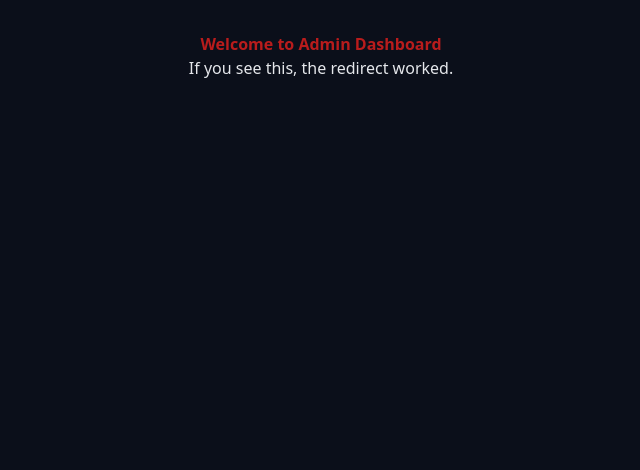
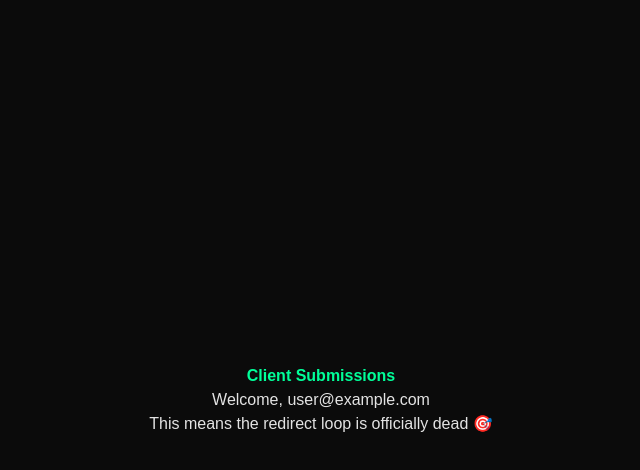
Before and after one commit to presencehq-works/presencehq-app-wp, a Next.js app: page /admin/client-submissions in a window 1280 px wide. Shown: the top 470 px of the page, without its empty margins (319-959 px from the left). Built offline with nearby package versions, Linux system fonts and the light colour scheme; no server answers; sample sign-in values are in the browser's storage.

Commit message:
🧩 Fix client-submissions race condition with loading delay

```diff
--- a/app/admin/client-submissions/page.js
+++ b/app/admin/client-submissions/page.js
@@ -1,10 +1,52 @@
 'use client';
+import { useEffect } from 'react';
+import { useRouter } from 'next/navigation';
+import { useAuth } from '@/context/AuthContext';
 
 export default function ClientSubmissionsPage() {
+  const { user, loading } = useAuth();
+  const router = useRouter();
+
+  useEffect(() => {
+    if (!loading) {
+      if (!user) {
+        console.log('🚫 No user — redirecting to login');
+        router.replace('/admin/login');
+      } else {
+        console.log('✅ Authenticated user:', user.email);
+      }
+    }
+  }, [loading, user, router]);
+
+  // While loading, don't render or redirect yet
+  if (loading) {
+    return (
+      <div style={{ color: '#00ff99', textAlign: 'center', marginTop: 100 }}>
+        Loading session...
+      </div>
+    );
+  }
+
+  // If no user (redirect will happen), render nothing to avoid flicker
+  if (!user) return null;
+
+  // ✅ Authenticated view
   return (
-    <div style={{ padding: '2rem', textAlign: 'center' }}>
-      <h1>Welcome to Admin Dashboard</h1>
-      <p>If you see this, the redirect worked.</p>
+    <div
+      style={{
+        color: '#e3e3e3',
+        background: '#0b0b0b',
+        minHeight: '100vh',
+        display: 'flex',
+        flexDirection: 'column',
+        alignItems: 'center',
+        justifyContent: 'center',
+        fontFamily: 'sans-serif',
+      }}
+    >
+      <h1 style={{ color: '#00ff99' }}>Client Submissions</h1>
+      <p>Welcome, {user.email}</p>
+      <p>This means the redirect loop is officially dead 🎯</p>
     </div>
   );
 }
```
